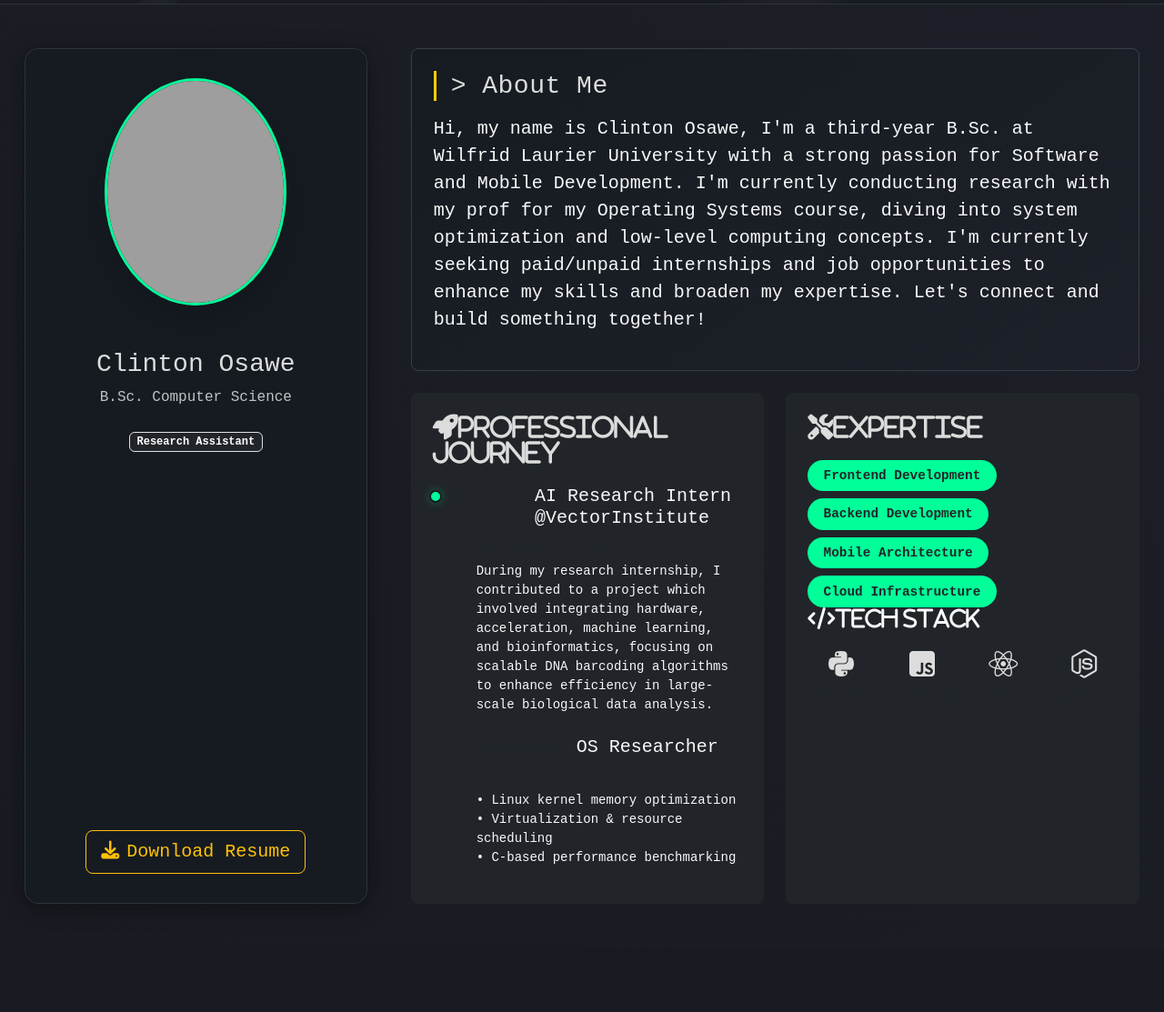
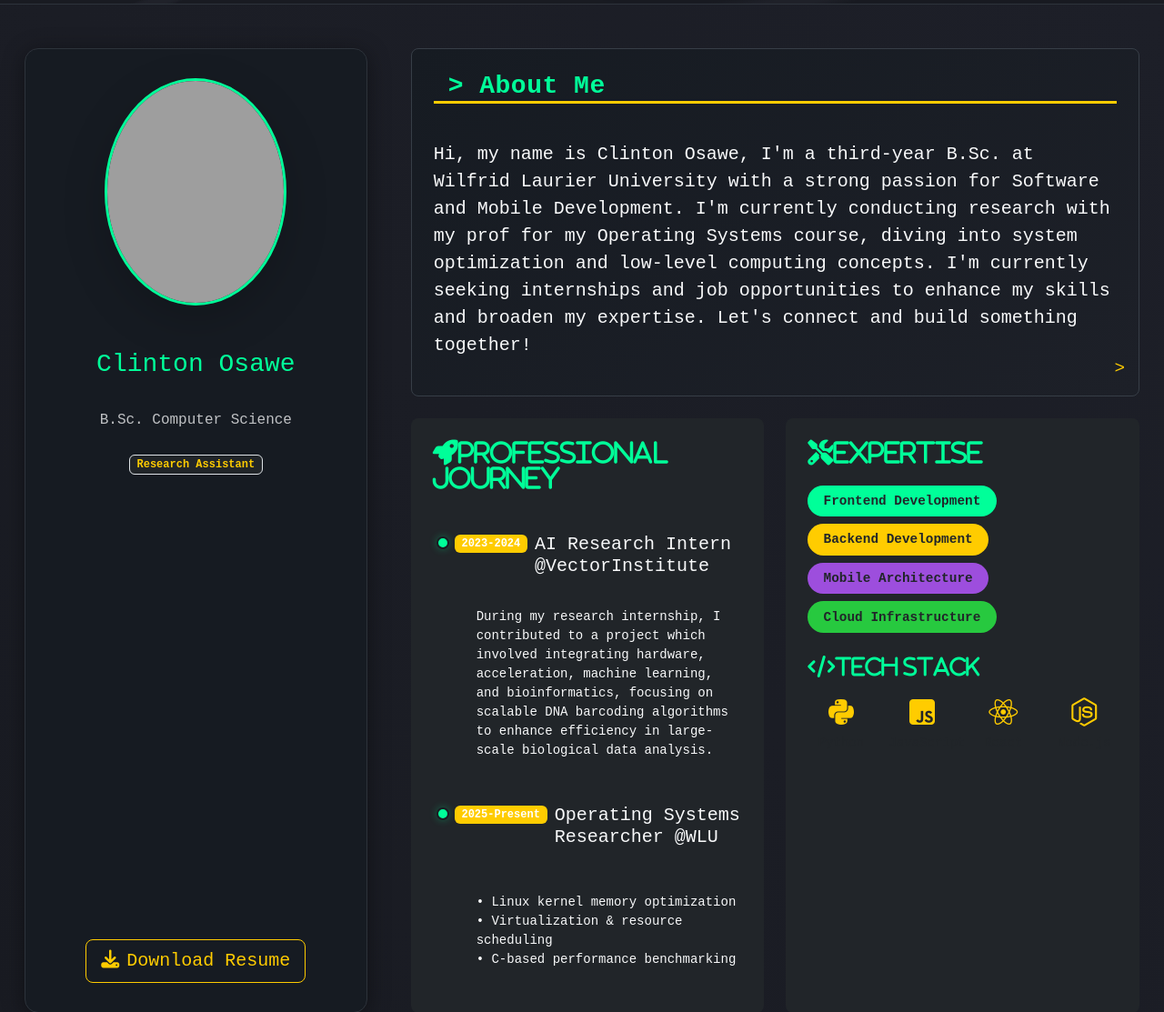
Before and after one commit to Clintonosawe/portfolio-website, a plain HTML site: page resources/index.html in a window 1280 px wide. Shown: the part 760-1873 px from the top of the page at 91% size. Before the commit the page ends 1802 px from the top, so only its background shows below. Drawn offline with nearby package versions, Linux system fonts and the light colour scheme; grey boxes are pictures that could not be loaded.

Commit message:
Propertly structured container objects and added styling (about section)

```diff
--- a/resources/css/style.css
+++ b/resources/css/style.css
@@ -296,15 +296,15 @@
 
 .section-title {
     font-size: 1.75rem;
-    border-left: 3px solid #ffcc00;
+    border-bottom: 3px solid #ffcc00;
     padding-left: 1rem;
-    margin-bottom: 1.5rem;
+    margin-bottom: 1.3rem;
     letter-spacing: 0.5px;
     position: relative;
 }
 
 .command-prompt {
-    color: #00ff99;
+    color: #ffcc00;
     margin-right: 0.5rem;
 }
 
@@ -312,6 +312,15 @@
     border: 1px solid #373e47;
     background: linear-gradient(145deg, #161b22, #1d2028);
     position: relative;
+}
+
+.terminal-style::after {
+    content: ">";
+    position: absolute;
+    right: 15px;
+    bottom: 15px;
+    color: #ffcc00;
+    font-size: 1.2em;
 }
 
 .corner-decoration {
@@ -344,18 +353,26 @@
     padding-left: 1.5rem;
 }
 
+.timeline-item {
+    position: relative;
+}
+
 .timeline-marker {
     position: absolute;
-    left: -4px;
-    top: 5px;
+    left: -20px;
+    top: 35px;
+    transform: translateY(-50%);
     width: 14px;
     height: 14px;
     background: #00ff99;
     border-radius: 50%;
     border: 2px solid #191b22;
     box-shadow: 0 0 8px rgba(0, 255, 153, 0.3);
+    z-index: 10;
 }
-
+.text-light {
+    padding-top: 25px;
+}
 .tech-item {
     padding: 1rem;
     border: 1px solid #373e47;
@@ -375,7 +392,6 @@
     padding: 0.7em 1.2em;
     border-radius: 25px;
     transition: all 0.2s ease;
-    background: #00ff99;
 }
 
 .skill-tags .badge:hover {
@@ -425,3 +441,22 @@
         font-size: 0.85rem;
     }
 }
+.bg-cyan { background: #00ff99; }
+.bg-yellow { background: #ffcc00; }
+.bg-purple { background: #9d4edd; }
+.bg-green { background: #27c93f; }
+
+.btn-outline-warning {
+    border-color: #ffcc00;
+    color: #ffcc00;
+    transition: all 0.3s ease;
+}
+
+.btn-outline-warning:hover {
+    background: #ffcc00;
+    color: #191b22;
+    transform: translateY(-2px);
+}
+
+.text-cyan { color: #00ff99; }
+.text-yellow { color: #ffcc00; }
--- a/resources/index.html
+++ b/resources/index.html
@@ -23,7 +23,7 @@
             <div class="collapse navbar-collapse" id="navbarSupportedContent">
                 <ul class="navbar-nav ms-auto">
                     <li class="nav-item">
-                        <a class="nav-link active me-4" aria-current="page" href="#home">Home</a>
+                        <a class="nav-link active me-4" href="#">Home</a>
                     </li>
                     <li class="nav-item">
                         <a class="nav-link active me-4" href="#about">About</a>
@@ -121,12 +121,12 @@
                 <div class="col-12 col-md-7 col-lg-8">
                     <div class="content-wrapper">
                         <div class="terminal-style bg-dark p-4 rounded-3 mb-4 glow-b">
-                            <h2 class="section-title mb-3">> About Me</h2>
+                            <h2 class="section-title mb-3 text-cyan fw-bold">> About Me</h2>
                             <p class="lead text-light opacity-85">
                                 Hi, my name is Clinton Osawe, I'm a third-year B.Sc. at Wilfrid Laurier University
                                 with a strong passion for Software and Mobile Development. I'm currently conducting research with
                                 my prof for my Operating Systems course, diving into system optimization and low-level computing concepts.
-                                I'm currently seeking paid/unpaid internships and job opportunities to enhance my skills and broaden my expertise.
+                                I'm currently seeking internships and job opportunities to enhance my skills and broaden my expertise.
                                 Let's connect and build something together!
                             </p>
                         </div>
@@ -137,12 +137,12 @@
                                     <h3 class="text-cyan mb-3"><i class="fas fa-rocket me-2">Professional Journey</i></h3>
                                     <div class="timeline">
                                         <div class="timeline-item mb-4">
+                                            <div class="timeline-marker"></div>
                                             <div class="timeline-header d-flex align-items-center mb-2">
-                                                <span class="badge bg-yellow text-dark me-2">2023-2024</span>
+                                                <span class="badge bg-yellow me-2">2023-2024</span>
                                                 <h5 class="text-light mb-0">AI Research Intern @VectorInstitute</h5>
                                             </div>
                                             <div class="timeline-content ps-4">
-                                                <p class="text-muted mb-1 fw-bold">@Vector Institute</p>
                                                 <p class="text-light opacity-85 small">
                                                     During my research internship, I contributed to a project which involved integrating hardware,
                                                     acceleration, machine learning, and bioinformatics, focusing on scalable DNA
@@ -151,14 +151,13 @@
                                             </div>
                                         </div>
                                        <!-- Timeline Item 2 -->
-                                        <div class="timeline-item">
+                                        <div class="timeline-item mb-4">
                                             <div class="timeline-marker"></div>
+                                            <div class="timeline-header d-flex align-items-center mb-4">
+                                                <span class="badge bg-yellow me-2">2025-Present</span>
+                                                <h5 class="text-light mb-0">Operating Systems Researcher @WLU</h5>
+                                            </div>
                                             <div class="timeline-content ps-4">
-                                                <div class="d-flex align-items-center mb-2">
-                                                    <span class="badge bg-yellow text-dark me-2">2025-Present</span>
-                                                    <h5 class="text-light mb-0">OS Researcher</h5>
-                                                </div>
-                                                <p class="text-muted mb-1 fw-bold">@ WLU</p>
                                                 <p class="text-light opacity-85 small">
                                                     • Linux kernel memory optimization<br>
                                                     • Virtualization & resource scheduling<br>
@@ -180,7 +179,7 @@
                                         <span class="badge bg-green text-dark">Cloud Infrastructure</span>
                                     </div>
                                     <div class="tech-section">
-                                        <h4 class="text-light mb-3"><i class="fas fa-code me-2">Tech Stack</i></h4>
+                                        <h4 class="text-light mb-3"><i class="fas fa-code me-2 text-cyan">Tech Stack</i></h4>
                                         <div class="tech-stack row g-3">
                                             <div class="col-3 text-center">
                                                 <i class="fab fa-python fa-2x text-yellow"></i>
```
